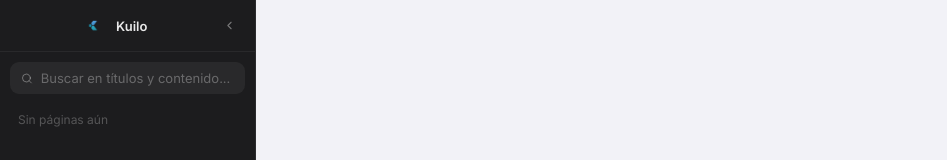
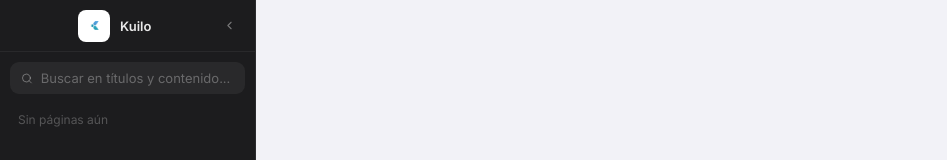
Before and after one commit to fsaldivar-dev/kuilo, a React (Vite) app: page / in a window 1280 px wide. Shown: the top 160 px of the page, without its empty margins (0-947 px from the left). Built offline with nearby package versions, Linux system fonts and the light colour scheme.

Commit message:
Fix logo visibility in dark sidebar
Add white rounded background + padding so logo is visible on dark bg.

```diff
--- a/src/index.css
+++ b/src/index.css
@@ -66,11 +66,14 @@ input, textarea, select { font: inherit; }
 }
 
 .titlebar-logo {
-  width: 28px;
-  height: 28px;
+  width: 32px;
+  height: 32px;
   flex-shrink: 0;
   -webkit-app-region: no-drag;
   object-fit: contain;
+  background: #fff;
+  border-radius: 8px;
+  padding: 3px;
 }
 
 .titlebar-name {
```
